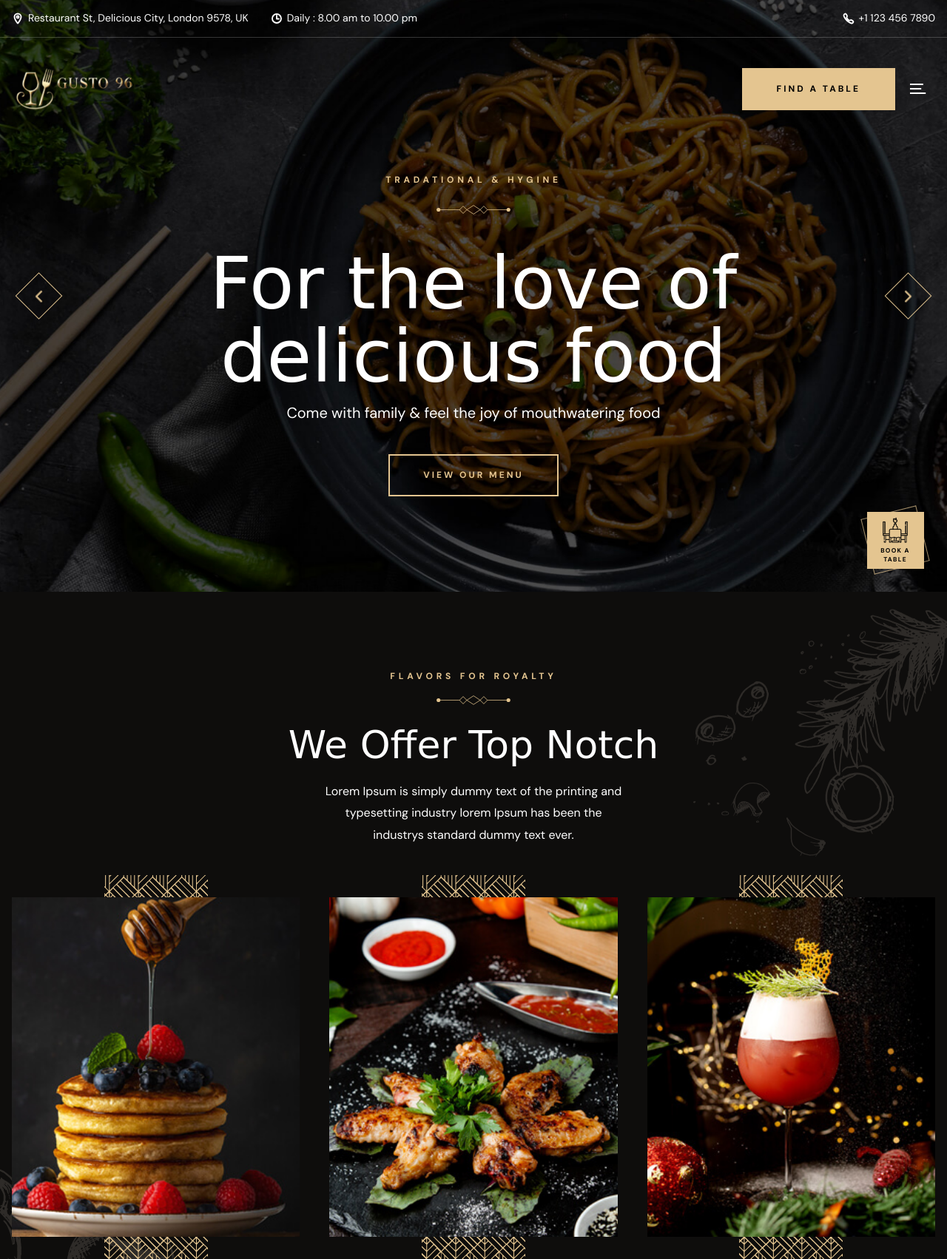
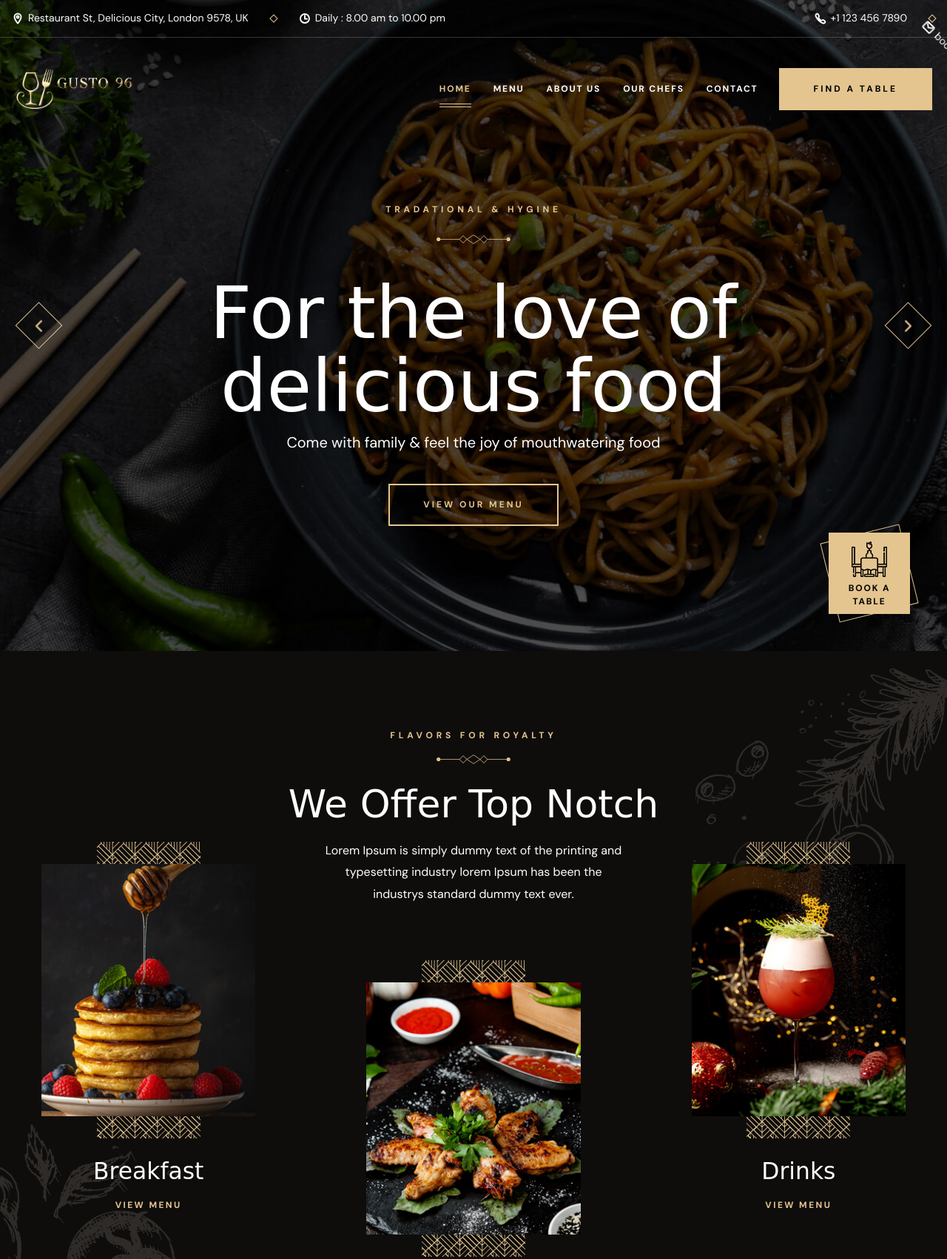
Before and after one commit to MasterGuram/Restaurant-A, a plain HTML site: page index.html in a window 1280 px wide. Shown: the top 1702 px of the page at 74% size. Drawn offline with nearby package versions, Linux system fonts and the light colour scheme; a web font is replaced by a local one.

Commit message:
media 1200

```diff
--- a/assets/css/style.css
+++ b/assets/css/style.css
@@ -1270,3 +1270,68 @@ textarea.input-field{
   }
   .footer-list:last-child{order: 2;}
 }
+
+@media (min-width: 1200px){
+  :root{
+    --font-title-2: 2.5rem;
+  }
+  .container,
+  :is(.service, .event) .container{
+    max-width: 1200px;
+    width: 100%;
+    margin-inline: auto;
+  }
+  .topbar .container{max-width: unset;}
+  .topbar .separator{display: block;}
+  .nav-open-btn,
+  .navbar > *:not(.navbar-list),
+  .header .overlay{display: none;}
+  .header .container{max-width: unset;}
+  .navbar,
+  .navbar.active,
+  .navbar-list{all: unset;}
+  .navbar,
+  .navbar.active{margin-inline: auto 20px;}
+  .navbar-list{
+    display: flex;
+    gap: 30px;
+  }
+  .navbar-item{border-block-start: none;}
+  .navbar .separator{display: none;}
+  .navbar-link:is(:hover, :focus-visible, .active) .span{transform: unset;}
+  .navbar-link{
+    font-weight: var(--weight-bold);
+    letter-spacing: var(--letterSpacing-1);
+  }
+  .navbar-link::after{display: block;}
+  .navbar-link.active::after{
+    transform: scaleX(1);
+    opacity: 1;
+  }
+  .header .btn{margin-inline-start: 0;}
+  .hero{height: 880px;}
+  .hero-btn{
+    bottom: 50px;
+    right: 50px;
+    transform: scale(1);
+  }
+  .service .grid-list{gap: 150px;}
+  .service .grid-list li:nth-child(2n+1){transform: translateY(-160px);}
+  .service .section-text{margin-block-end: 75px;}
+  .about{padding-block: 170px 100px;}
+  .special-dish-content{
+    padding: 225px 120px;
+    padding-inline-end: 0;
+  }
+  .special-dish-content .container{
+    max-width: 460px;
+    margin-inline: 0;
+  }
+  .menu .grid-list{
+    gap: 55px 200px;
+    margin-block-end: 55px;
+  }
+  .form-left,
+  .form-right{padding: 75px 60px;}
+  .features .grid-list{grid-template-columns: repeat(4, 1fr);}
+}
```
